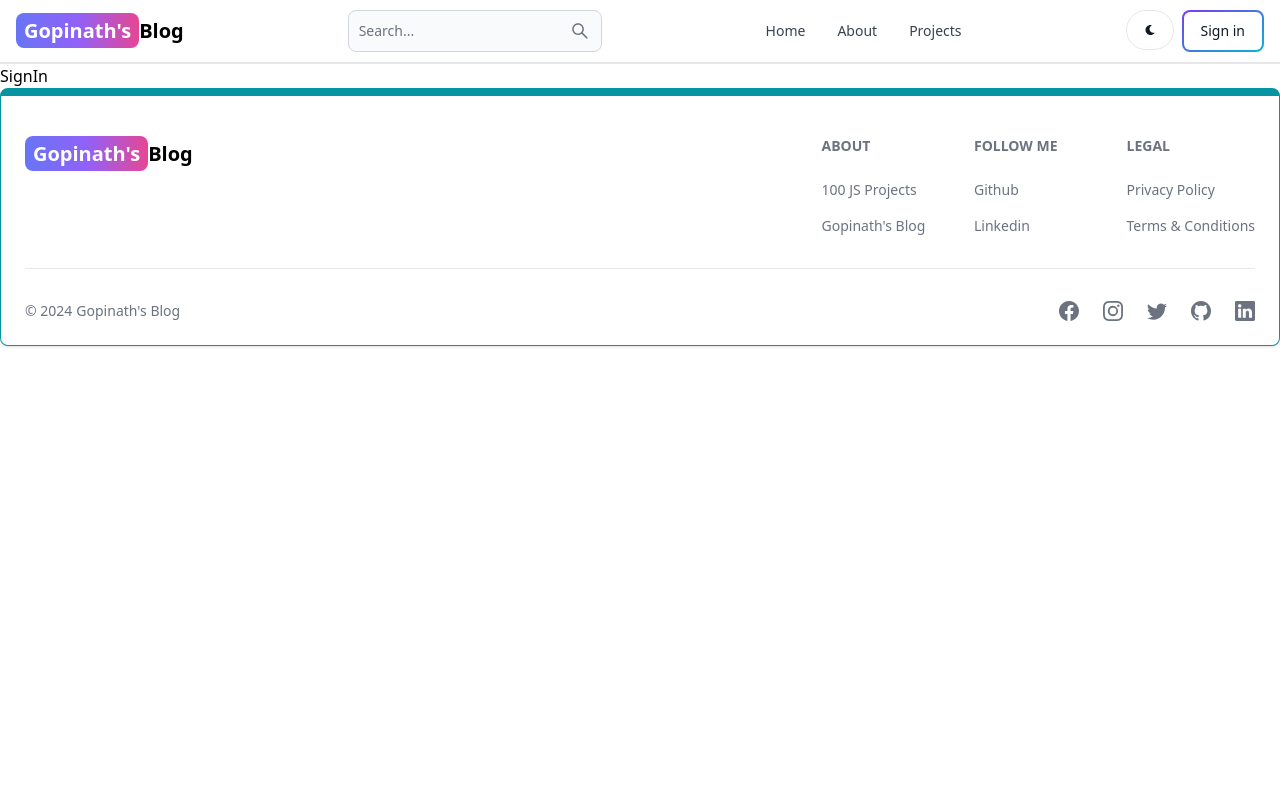
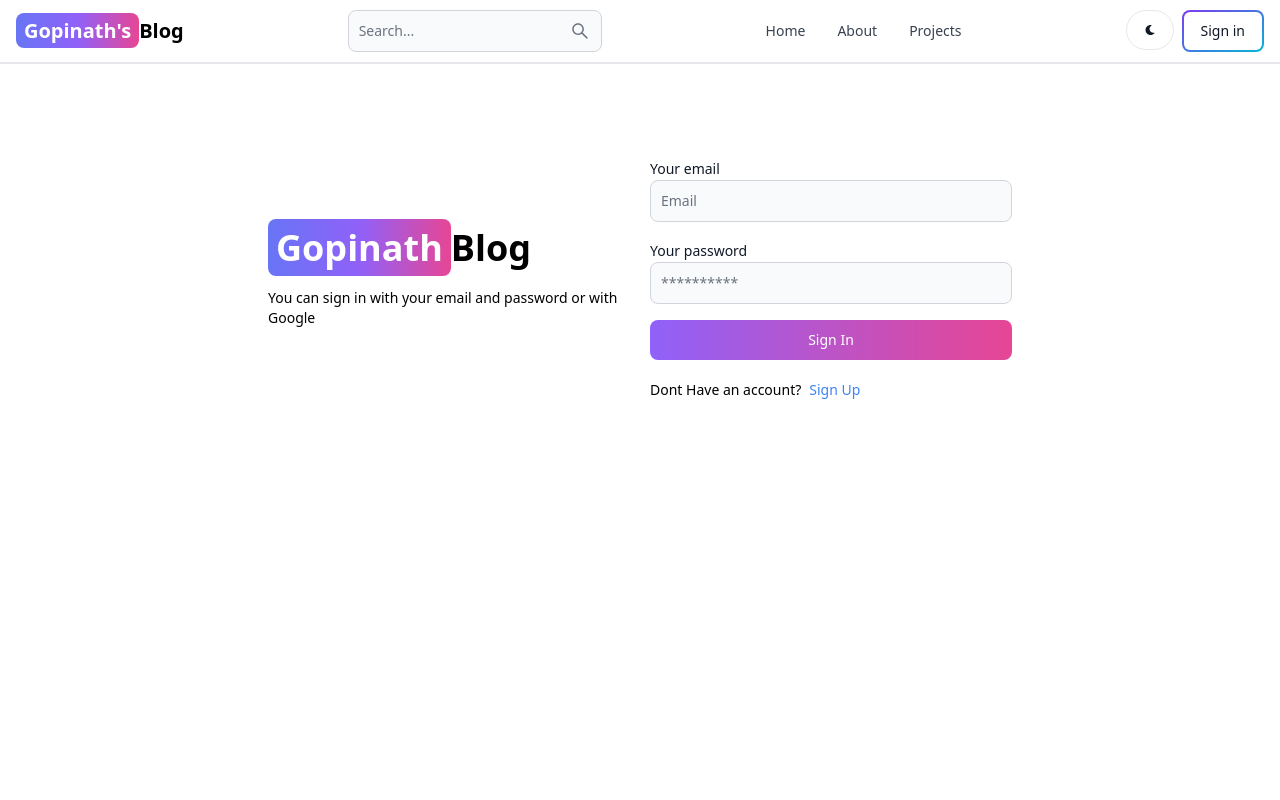
Before and after one commit to gopinathvarad/mern-blog, a React (Vite) app in the folder client/: page /sign-in in a window 1280 px wide. Shown: the top 800 px of the page. Built offline with nearby package versions, Linux system fonts and the light colour scheme.

Commit message:
Complete Sign In page functionality and the UI !

```diff
--- a/client/src/pages/SignIn.jsx
+++ b/client/src/pages/SignIn.jsx
@@ -1,7 +1,110 @@
-
+import { Alert, Button, Label, Spinner, TextInput } from "flowbite-react";
+import { useState } from "react";
+import { Link, useNavigate } from "react-router-dom";
 
 export default function SignIn() {
+  const [formData, setFormData] = useState({});
+  const [errorMessage, setErrorMessage] = useState(null);
+  const [loading, setLoading] = useState(false);
+  const navigate = useNavigate();
+
+  const handleChange = (e) => {
+    setFormData({ ...formData, [e.target.id]: e.target.value.trim() });
+  };
+  const handleSubmit = async (e) => {
+    e.preventDefault(); // to prevent the default behaviour of the form like refereshing after submitting the form
+    if (!formData.email || !formData.password) {
+      return setErrorMessage("Please fill out all fields");
+    }
+    try {
+      setLoading(true);
+      setErrorMessage(null);
+      const res = await fetch("/api/auth/signin", {
+        method: "POST",
+        headers: { "Content-Type": "application/json" },
+        body: JSON.stringify(formData),
+      });
+      const data = await res.json();
+      if (data.success === false) {
+        return setErrorMessage(data.message);
+      }
+      setLoading(false);
+      if (res.ok) {
+        navigate("/");
+      }
+    } catch (error) {
+      setErrorMessage(error.message);
+      setLoading(false);
+    }
+  };
   return (
-    <div>SignIn</div>
-  )
+    <div className="min-h-screen mt-20">
+      <div className="flex p-3 max-w-3xl mx-auto flex-col md:flex-row md:items-center gap-5">
+        {/* left */}
+        <div className="flex-1">
+          <Link to="/" className="font-bold dark:text-white text-4xl">
+            <span className="px-2 py-1 bg-gradient-to-r from-indigo-500 via-purple-500 to-pink-500 rounded-lg text-white">
+              {" "}
+              Gopinath
+            </span>
+            Blog
+          </Link>
+
+          <p className="text-sm mt-5">
+            You can sign in with your email and password or with Google
+          </p>
+        </div>
+        {/* right */}
+        <div className="flex-1">
+          <form className="flex flex-col gap-4" onSubmit={handleSubmit}>
+            <div>
+              <Label value="Your email" />
+              <TextInput
+                type="email"
+                placeholder="Email"
+                id="email"
+                onChange={handleChange}
+              />
+            </div>
+
+            <div>
+              <Label value="Your password" />
+              <TextInput
+                type="password"
+                placeholder="**********"
+                id="password"
+                onChange={handleChange}
+              />
+            </div>
+
+            <Button
+              gradientDuoTone="purpleToPink"
+              type="submit"
+              disabled={loading}
+            >
+              {loading ? (
+                <>
+                  <Spinner size="sm" />
+                  <span className="pl-3">Loading...</span>
+                </>
+              ) : (
+                "Sign In"
+              )}
+            </Button>
+          </form>
+          <div className="flex gap-2 text-sm mt-5">
+            <span>Dont Have an account?</span>
+            <Link to="/sign-up" className="text-blue-500">
+              Sign Up
+            </Link>
+          </div>
+          {errorMessage && (
+            <Alert className="mt-5" color="failure">
+              {errorMessage}
+            </Alert>
+          )}
+        </div>
+      </div>
+    </div>
+  );
 }
```
